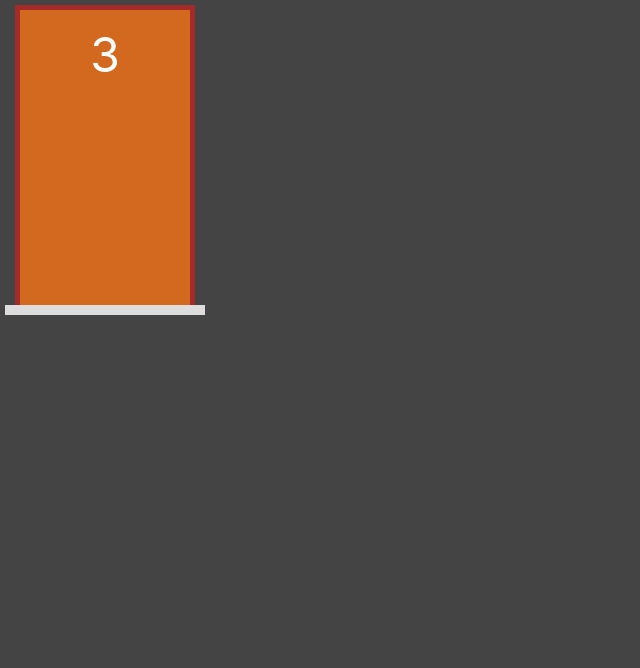
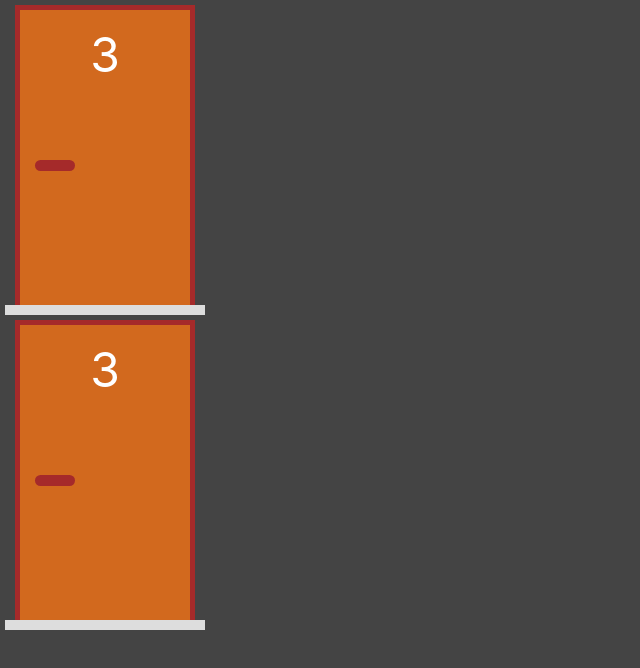
Before and after one commit to GilsonAlvesdeSouza/portas, a Next.js app: page / in a window 1280 px wide. Shown: the top 668 px of the page, without its empty margins (0-640 px from the left). Built offline with nearby package versions, Linux system fonts and the light colour scheme.

Commit message:
porta parte 5

```diff
--- a/components/Porta.jsx
+++ b/components/Porta.jsx
@@ -1,4 +1,4 @@
-import {Area, Portal, Numero, PortaDiv, Soleira} from "../styles/Porta";
+import {Area, Portal, Numero, PortaDiv, Soleira, Macaneta} from "../styles/Porta";
 
 export default function Porta(props) {
     return (
@@ -6,11 +6,10 @@ export default function Porta(props) {
             <Portal>
                 <PortaDiv>
                     <Numero>3</Numero>
+                    <Macaneta/>
                 </PortaDiv>
             </Portal>
-            <Soleira>
-
-            </Soleira>
+            <Soleira/>
         </Area>
     );
 }
--- a/pages/index.jsx
+++ b/pages/index.jsx
@@ -5,6 +5,7 @@ export default function Home() {
     return (
         <div>
             <Porta/>
+            <Porta/>
         </div>
     )
 }
--- a/styles/Porta.js
+++ b/styles/Porta.js
@@ -1,6 +1,7 @@
 import styled from 'styled-components';
 
 export const Area = styled.div`
+  position: relative;
   display: flex;
   flex-direction: column;
   align-items: center;
@@ -27,6 +28,16 @@ export const PortaDiv = styled.div`
   padding: 15px;
 `;
 
+export const Macaneta = styled.div`
+  position: absolute;
+  align-self: flex-start;
+  top: calc(0.50 * var(--area-porta-altura));
+  height: 11px;
+  width: 40px;
+  border-radius: 10px;
+  background-color: brown;
+`;
+
 export const Numero = styled.div`
   font-size: 3rem;
 `;
```
